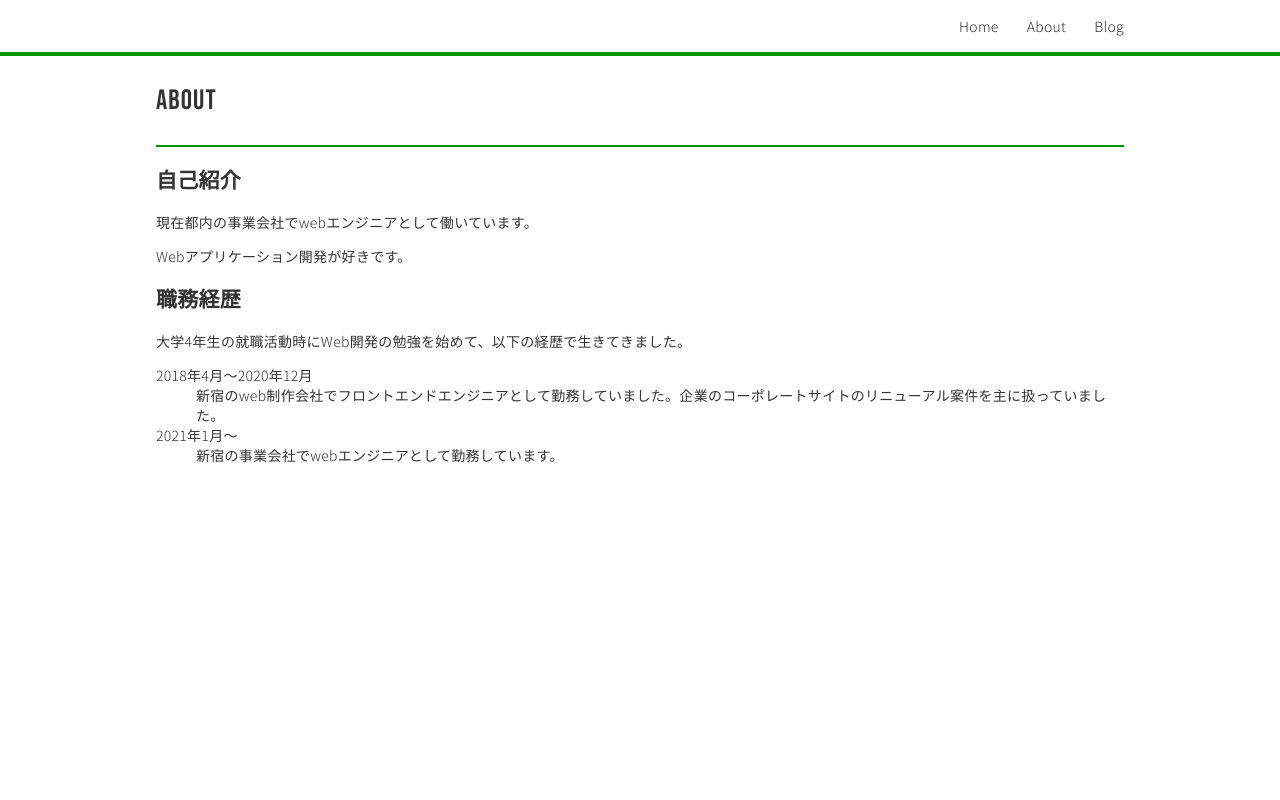
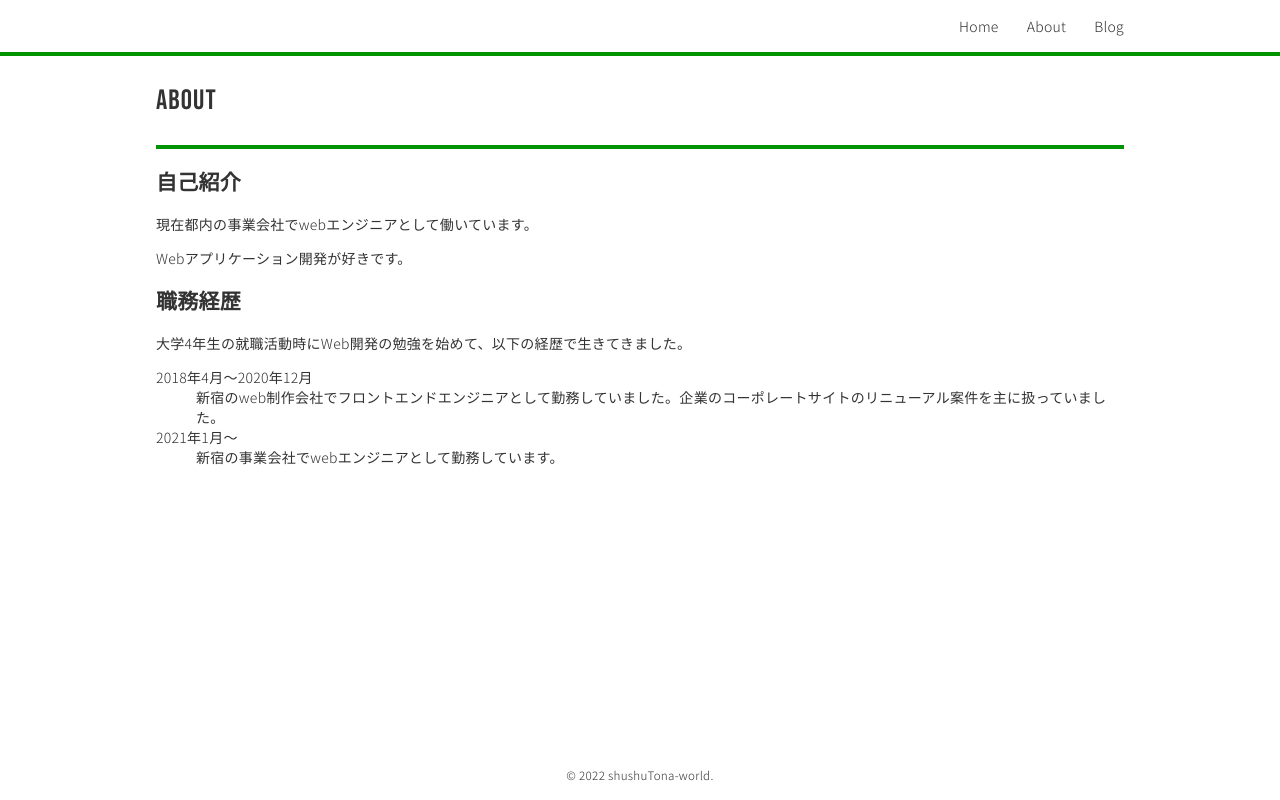
Before and after one commit to shushuTona/shushuWorld, a Next.js app: page /about in a window 1280 px wide. Built offline with nearby package versions, Linux system fonts and the light colour scheme.

Commit message:
create footer & fixed layout

```diff
--- /dev/null
+++ b/components/Footer.tsx
@@ -0,0 +1,11 @@
+import styles from '@/styles/components/Footer.module.scss';
+
+const Footer = () => {
+    return (
+        <footer className={styles.footer}>
+            <small>© 2022 shushuTona-world.</small>
+        </footer>
+    )
+}
+
+export { Footer };
--- a/components/PageLayout.tsx
+++ b/components/PageLayout.tsx
@@ -1,6 +1,7 @@
 import { FC, ReactNode } from 'react';
 
 import { Header } from '@/components/Header';
+import { Footer } from '@/components/Footer';
 import { PageHeading } from '@/components/PageHeading';
 
 import styles from '@/styles/components/PageLayout.module.scss';
@@ -12,17 +13,19 @@ type Props = {
 
 const PageLayout: FC<Props> = ( { children, headingText } ) => {
     return (
-        <>
+        <div className={styles.pageLayout}>
             <Header />
 
-            <main className={styles.pageLayout}>
+            <main className={styles.pageLayout__main}>
                 <PageHeading headingText={headingText} />
 
                 <div className={styles.pageLayout__contents}>
                     { children }
                 </div>
             </main>
-        </>
+
+            <Footer />
+        </div>
     )
 }
 
--- /dev/null
+++ b/styles/components/Footer.module.scss
@@ -0,0 +1,7 @@
+@import '../_var';
+@import '../_mixin';
+
+.footer {
+    padding: 16px;
+    text-align: center;
+}
--- a/styles/components/PageLayout.module.scss
+++ b/styles/components/PageLayout.module.scss
@@ -2,16 +2,22 @@
 @import '../_mixin';
 
 .pageLayout {
+    min-height: 100vh;
+    display: grid;
+    grid-template-rows: auto 1fr auto;
+
+    .pageLayout__main {
         margin: 0 auto;
         padding: 28px 16px;
         width: 100%;
         max-width: $CONTENTS_WIDTH;
 
         .pageLayout__contents {
-        border-top: 2px solid $MAIN_COLOR;
+            border-top: 4px solid $MAIN_COLOR;
         }
 
         @include desktop {
             //
         }
     }
+}
```
Lines whose indentation alone changed are shown as unchanged.
